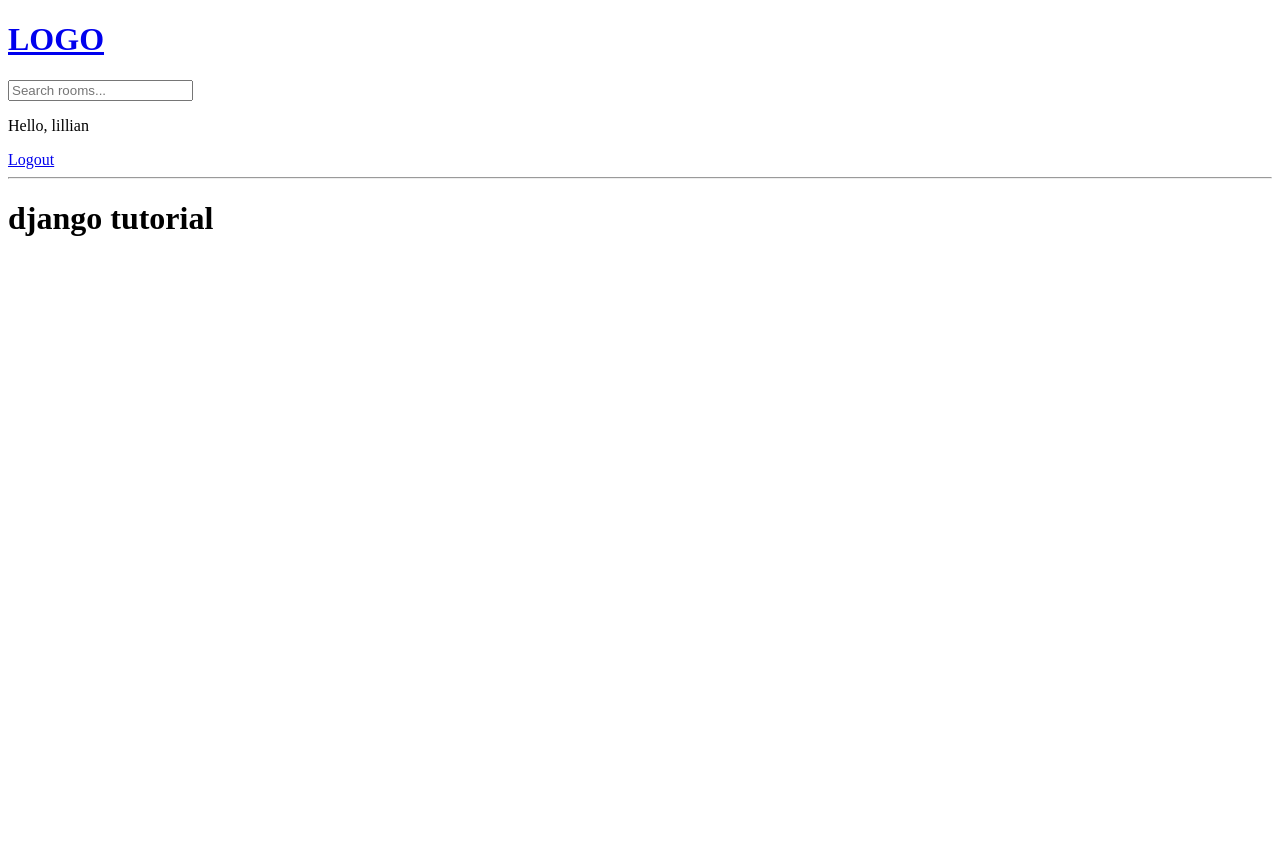
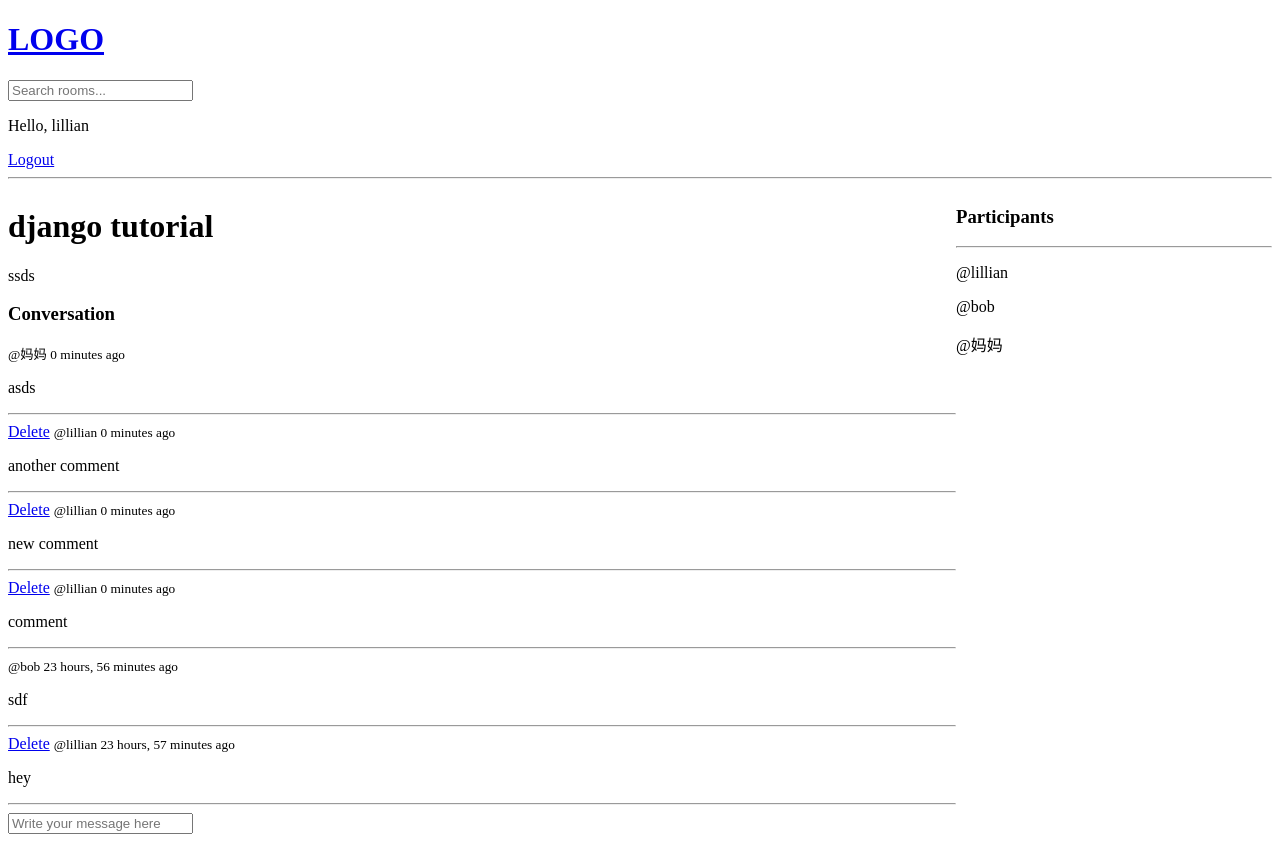
Before and after one commit to mangocheeks/djangocrashcourse, a Django app: page /room/3/ in a window 1280 px wide. Before the commit the page ends 236 px from the top, so only its background shows below. Run offline with Django 5.2, Linux system fonts and the light colour scheme; a user stored in the database is signed in; data comes from the database, SQL or seed files in the repository; both versions use the stored data as it was after the commit.

Commit message:
chat messages crud

```diff
--- a/notes.txt
+++ b/notes.txt
@@ -16,6 +16,8 @@ lillian
 lchen45@uncc.edu
 9410925
 
+always check for coding and syntax errors in html
+
 when adding template folders to an app folder, add folder inside templates that matches app name
 - htmls moved inside nested base,
 - templates moved inside templates, no need to leave inside root template
--- a/project/base/models.py
+++ b/project/base/models.py
@@ -26,16 +26,13 @@ class Room(models.Model):
     host = models.ForeignKey(User, on_delete=models.SET_NULL, null=True)
     # if topic deleted, keep room just set topic to null
     topic = models.ForeignKey(Topic, on_delete=models.SET_NULL, null=True)
-
     name = models.CharField(max_length=200)
-
     # desc can be blank, null allowed, can be blank when submitting form
     description = models.TextField(null = True, blank=True)
-    # participants=
-
+    participants = models.ManyToManyField(User, related_name='participants', blank=True)
+    # make new migration after updating db relationship
     # timestamp anytime this table is updated/saved
     updated =models.DateTimeField(auto_now=True)
-
     #first time db is saved
     created = models.DateTimeField(auto_now_add=True)
 
--- a/project/base/templates/base/room.html
+++ b/project/base/templates/base/room.html
@@ -2,5 +2,62 @@
 
 
 {% block content %}
-<h1>{{room.name}}</h1>
+
+<style>
+    .room-container{
+        display: grid;
+        grid-template-columns: 3fr 1fr;
+    }
+
+</style>
+
+<div class="room-container">
+
+    <div>
+        <h1>{{room.name}}</h1>
+
+        <!-- variables are always in context of variables passed in from views, esp context dictionary -->
+        <!-- unless writing python -->
+
+        <!-- output desc and comments -->
+        <p>{{room.description}}</p>
+
+        <div class="comment-wrapper">
+            <h3>Conversation</h3>
+            {% for message in room_messages %}
+                <div>
+                    {% if request.user == message.user %}
+                    <a href="{% url 'delete-message' message.id %}">Delete</a>
+                    {% endif %}
+
+                    <small>@{{message.user}}    {{message.created| timesince}} ago</small>
+                    <!-- | to filter the timestamp -->
+                    <p>{{message.body}}</p>
+                    <hr>
+                </div>
+            {% endfor %}
+        </div>
+
+        {% if request.user.is_authenticated %}
+        <div class="comment-form">
+            <form method="POST" action="">
+                {% csrf_token %}
+                <input type="text" name="body" placeholder="Write your message here">
+            </form>
+
+        </div>
+
+        {% endif %}
+
+    </div>
+
+    <div>
+        <h3>Participants</h3>
+        <hr>
+        {% for user in participants %}
+            <p>@{{user.username}}</p>
+        {% endfor %}
+    </div>
+</div>
+
 {% endblock content %}
--- a/project/base/urls.py
+++ b/project/base/urls.py
@@ -13,4 +13,5 @@ urlpatterns =[
     path('create-room/', views.createRoom, name="create-room"),
     path('update-room/<str:pk>/', views.updateRoom, name="update-room"),
     path('delete-room/<str:pk>/', views.deleteRoom, name="delete-room"),
+    path('delete-message/<str:pk>/', views.deleteMessage, name="delete-message"),
 ]
--- a/project/base/views.py
+++ b/project/base/views.py
@@ -1,7 +1,7 @@
 from django.shortcuts import render, redirect
 from django.contrib import messages
 from django.http import HttpResponse
-from .models import Room, Topic
+from .models import Room, Topic, Message
 from .forms import RoomForm
 from django.contrib.auth.models import User
 from django.contrib.auth import authenticate, login, logout
@@ -97,13 +97,33 @@ def room(request, pk):
     # for i in rooms:
     #     if i['id'] == int(pk):
     #         room = i
+    room = Room.objects.get(id=pk)
+    participants = room.participants.all()
+        # all for many to many
+    room_messages = room.message_set.all().order_by('-created')
+        # set all for many to one
+    # get set of message models related to room
 
-    room = Room.objects.get(id=pk)
+    # comment submitted:
+    if request.method == 'POST':
+
+        message = Message.objects.create(
+            # creates instance of message model
+            user=request.user,
+            room=room,
+            # note that it gets body because text was named body in the room.html
+            body = request.POST.get('body')
+        )
+        room.participants.add(request.user)
+        return redirect('room', pk=room.id)
+
+
     # context is a dictionary that assigns params to pass in
     # first item is in quotations
-    context = {'room': room}
+    context = {'room': room, 'room_messages': room_messages, 'participants': participants}
     #pass room dictionary item into context to be accessible in room.html
     return render(request, 'base/room.html', context)
+
 
 # user must be logged in to create room, else redirected
 @login_required(login_url='login')
@@ -156,3 +176,20 @@ def deleteRoom(request, pk):
 
     context = {'obj': room}
     return render(request, 'base/delete.html', context)
+
+
+@login_required(login_url='login')
+def deleteMessage(request, pk):
+    message = Message.objects.get(id=pk)
+
+    if request.user != message.user:
+        # only allow room editing by message poster
+        return HttpResponse('You are not allowed here')
+
+# if delete is pressed
+    if request.method == 'POST':
+        message.delete()
+        return redirect('home')
+
+    context = {'obj': message}
+    return render(request, 'base/delete.html', context)
```
Also changed, not shown: project/base/migrations/0003_alter_room_options_room_participants.py (added), project/db.sqlite3.
